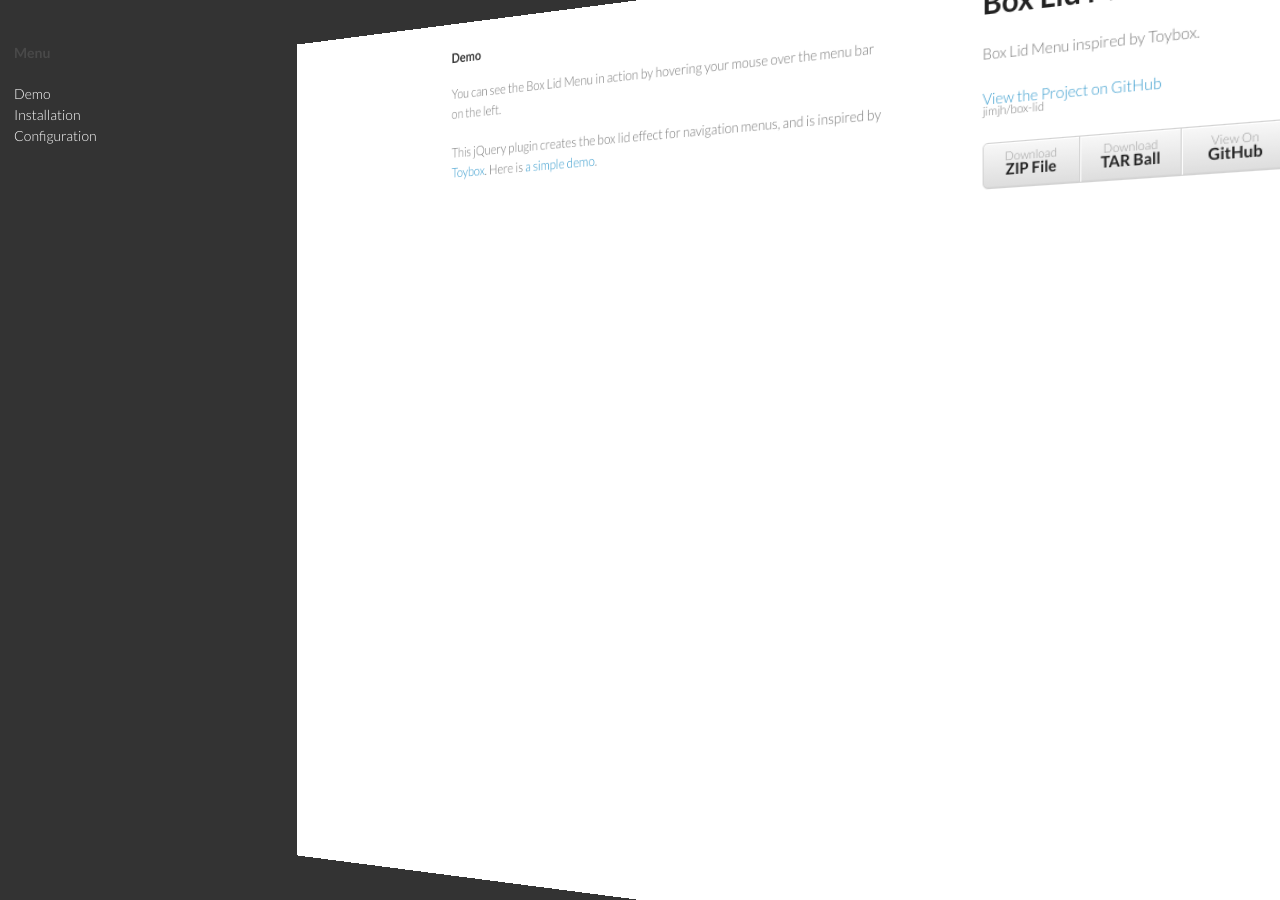
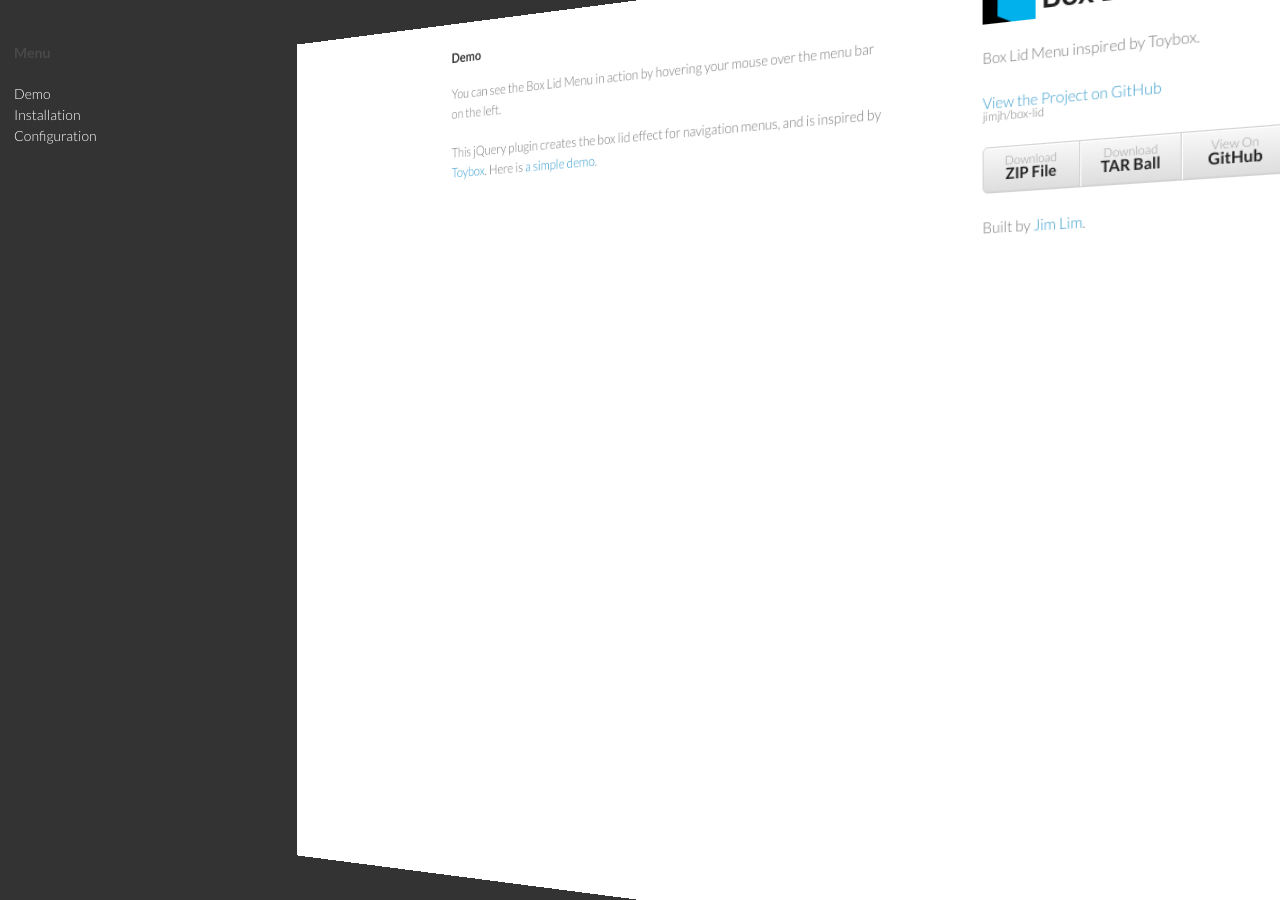
Before and after one commit to jimjh/box-lid, a Jekyll site: the page built from index.md, in a window 1280 px wide. Built offline with Jekyll 4.4.1, drawn with Linux system fonts in a browser that asks for light colours; nearby versions of some CDN libraries; Markdown is read by kramdown in place of the engine named in the settings.

Commit message:
updated docs

```diff
--- a/_layouts/demo.html
+++ b/_layouts/demo.html
@@ -2,6 +2,7 @@
 <html>
   <head>
     <meta charset='utf-8'>
+    <meta name="description" content="{{ page.excerpt }}">
     <title>{{ page.title }} by jimjh</title>
     <!--[if lt IE 9]>
     <script src='//html5shiv.googlecode.com/svn/trunk/html5.js'></script>
@@ -25,14 +26,18 @@
         <div class='wrapper'>
 
           <header>
-            <h1>{{ page.title }}</h1>
+            <h1>
+              <img src='images/icon.png' alt='Box Lid' title='Box Lid' width=50 style='vertical-align: middle' />
+              {{ page.title }}
+            </h1>
             <p>{{ page.excerpt }}</p>
-            <p class='view'><a href='https://github.com/jimjh/box-lid'>View the Project on GitHub <small>{{ page.repo }}</small></a></p>
+            <p class='view'><a href='https://github.com/{{ page.repo }}'>View the Project on GitHub <small>{{ page.repo }}</small></a></p>
             <ul>
               <li><a href='https://github.com/{{ page.repo }}/zipball/master'>Download <strong>ZIP File</strong></a></li>
               <li><a href='https://github.com/{{ page.repo }}/tarball/master'>Download <strong>TAR Ball</strong></a></li>
               <li><a href='https://github.com/{{ page.repo }}'>View On <strong>GitHub</strong></a></li>
             </ul>
+            <p>Built by <a href='http://jimjh.com' rel='author'>Jim Lim</a>.</p>
           </header>
           <section>
 
```
Also changed, not shown: images/icon.png (added).
